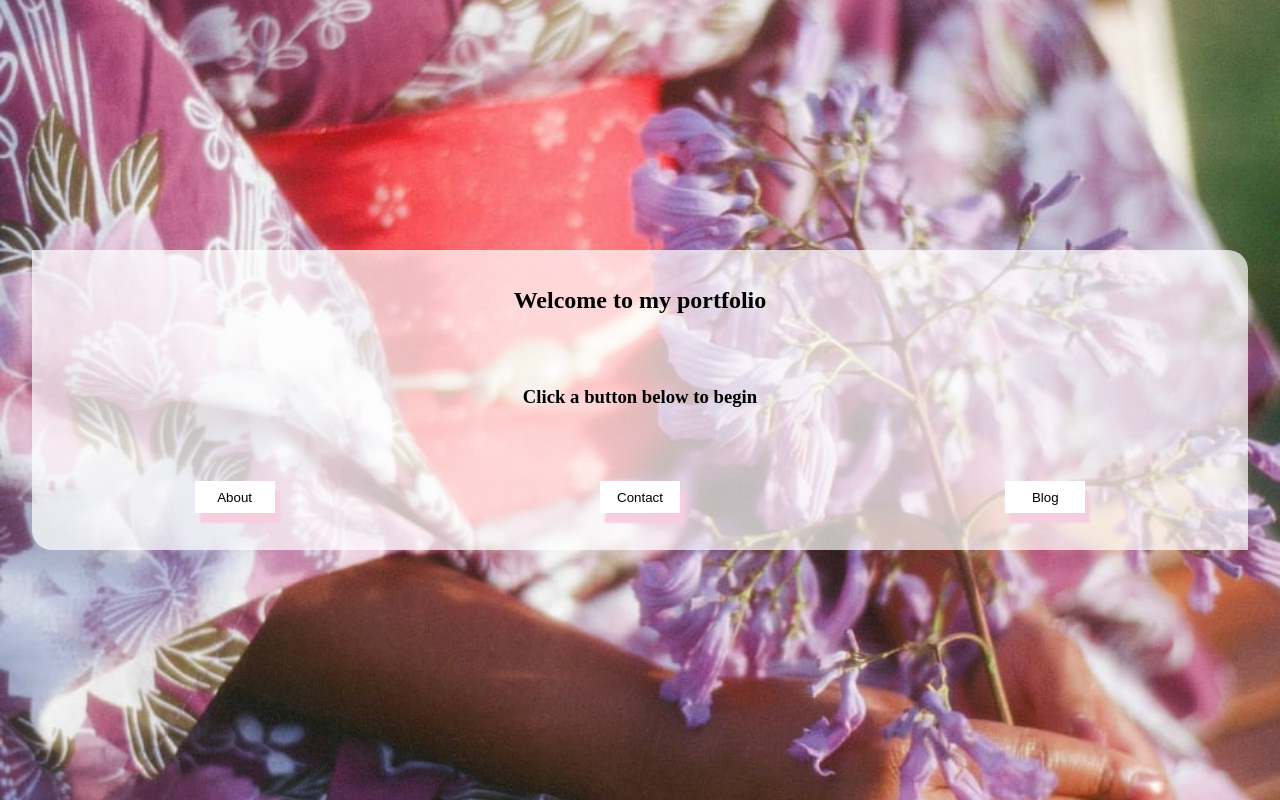
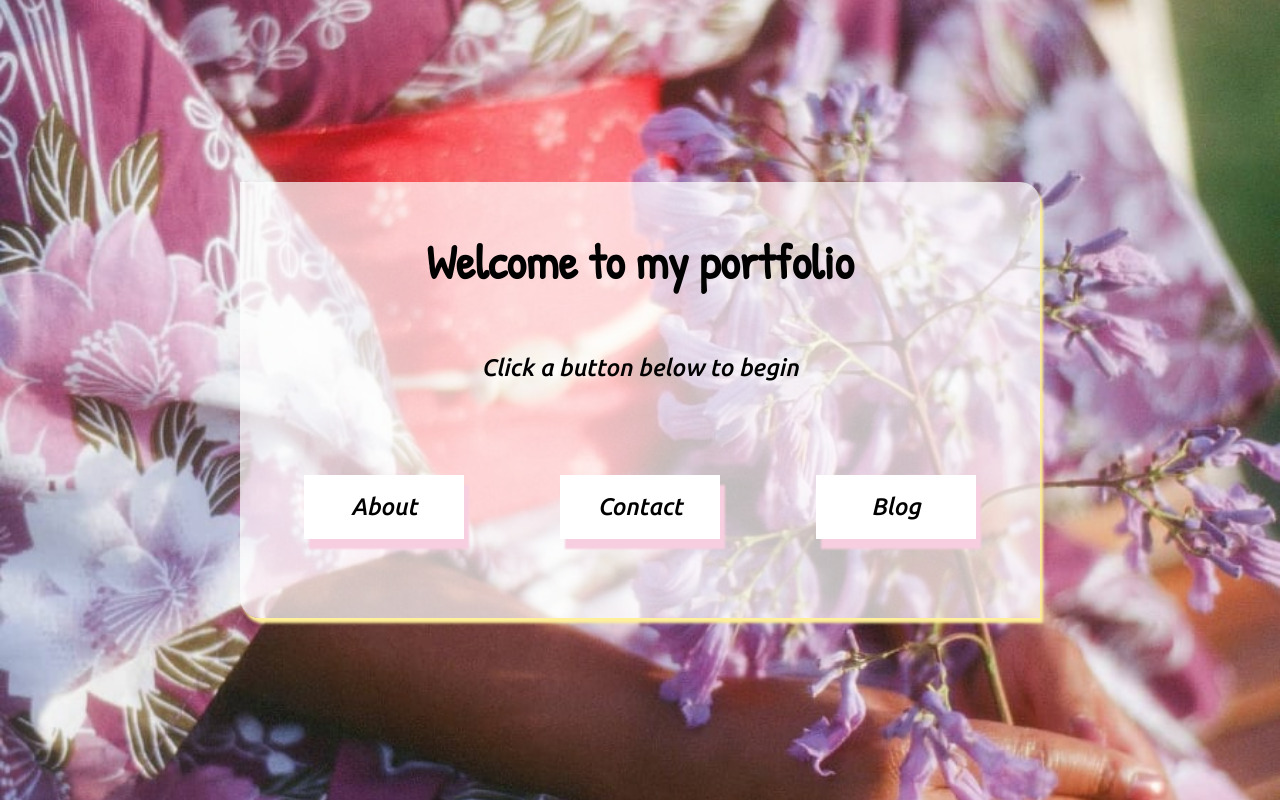
Before and after one commit to natasha-zw/t1a2_portfolio, a plain HTML site: page index.html in a window 1280 px wide. Drawn offline with Linux system fonts and the light colour scheme.

Commit message:
responsiveness for index.html using media queries added

```diff
--- a/index.html
+++ b/index.html
@@ -5,7 +5,7 @@
     <meta http-equiv="X-UA-Compatible" content="IE=edge">
     <meta name="viewport" content="width=device-width, initial-scale=1.0">
     <link rel="stylesheet" href="style.css" integrity="l+rJdlgnUgufAAmu7QwS0EfeTtf/VsKyC0Cn/3uD7zJ2BIFm3pTCr7HXD+Iq3GEcPI4xDi9xVOkY7AqSQY4iMA==  " crossorigin="anonymous">
-    <link href="https://fonts.googleapis.com/css2?family=Ubuntu:ital,wght@1,500;1,700&display=swap" rel="stylesheet" integrity="sha512-5gR9462oURDA3pc6TbZH2edeVnxk6PsiE6l80BV0/+/eocVJ/8ixemA+EYKeQUd4FJXgxHq/4IVwjGQzz7AqzQ==" crossorigin="anonymous">
+    <link href="https://fonts.googleapis.com/css2?family=Patrick+Hand&family=Ubuntu:ital,wght@1,500;1,700&display=swap" rel="stylesheet" > <!--integrity="sha512-5gR9462oURDA3pc6TbZH2edeVnxk6PsiE6l80BV0/+/eocVJ/8ixemA+EYKeQUd4FJXgxHq/4IVwjGQzz7AqzQ==" crossorigin="anonymous"-->
     <title>Natasha M Portfolio</title>
 </head>
 <body>
@@ -18,6 +18,5 @@
         <button>Blog</button>
     </section>
 </main>
-
 </body>
 </html>
--- a/style.scss
+++ b/style.scss
@@ -12,6 +12,7 @@ $paragraph-text-color: #000000;
 
 #title-page-grid{
     height: 100vh;
+    max-width: 2000px;
     display: grid;
     grid-template-areas: "top top"
                         "middle middle"
@@ -26,6 +27,7 @@ $paragraph-text-color: #000000;
 
 #title-page-component{
     grid-area: middle;
+    box-shadow: 3px 5px 3px $primary-accent-color;
     // border: solid 3px $primary-accent-color;
     border-bottom-left-radius: 20px;
     border-top-right-radius: 20px;
@@ -37,18 +39,30 @@ $paragraph-text-color: #000000;
     text-align: center;
     align-items: center;
     margin: 2rem;
+    padding: 1rem;
 
     h1, h3 {
         width:100%;
     }
+    h1 {
+        font-family: "patrick hand";
+        font-weight:700;
+        font-size: 3rem;
+        padding: 0 2rem;
+    }
+    h3{
+        font-family: Ubuntu;
+        font-weight: 500;
+    }
     button{
+        font-family: Ubuntu;
         border: none;
         height: 2rem;
         min-width: 5rem;
         box-shadow: 5px 10px 2px $primary-color;
         background-color:white;
         background-position: center;
-        transition: background 0.7s;
+        transition: background 0.6s;
         &:hover{
             background: $primary-accent-color  radial-gradient(circle, transparent 1%, $primary-accent-color 1%) center/15000%;
 
@@ -62,3 +76,41 @@ $paragraph-text-color: #000000;
 
 
 }
+
+
+
+
+/*Media Query for tablets and ipads*/
+@media only screen and (min-width: 481px) and (max-width: 980px) {
+    #title-page-component{
+        margin: 0 8rem;
+        padding: 1rem;
+
+    }
+
+}
+
+
+/*Media Query for desktops*/
+@media only screen and (min-width: 981px) and (max-width: 2800px) {
+    #title-page-component{
+        margin: 0 auto;
+        max-width: 800px;
+
+        h1{
+            font-size: 3rem;
+            padding: 0 ;
+        }
+        h3 {
+            font-size: 1.5rem;
+
+        }
+        button{
+            margin: 2rem 0;
+            font-size: 1.5rem;
+            height: 4rem;
+            width: 10rem;
+        }
+    }
+
+}
```
Also changed, not shown: style.css, 1 other file.
